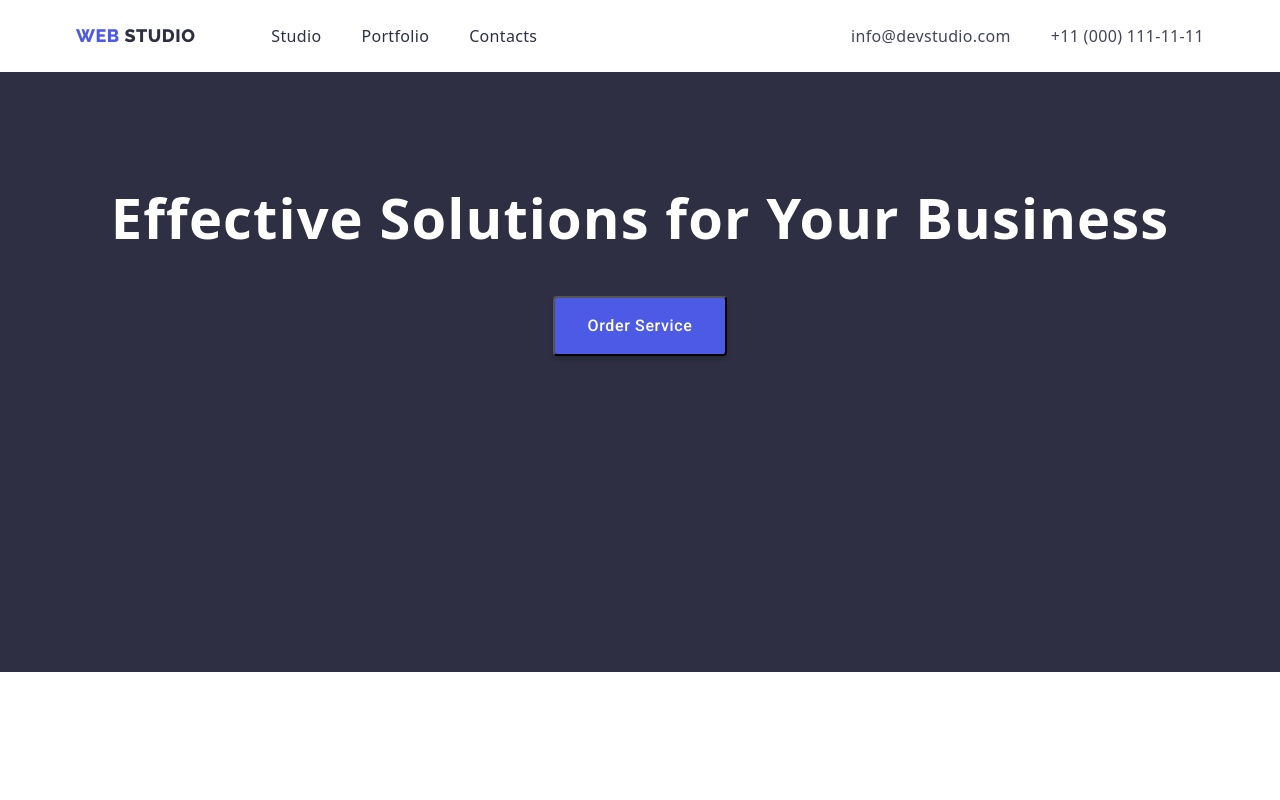
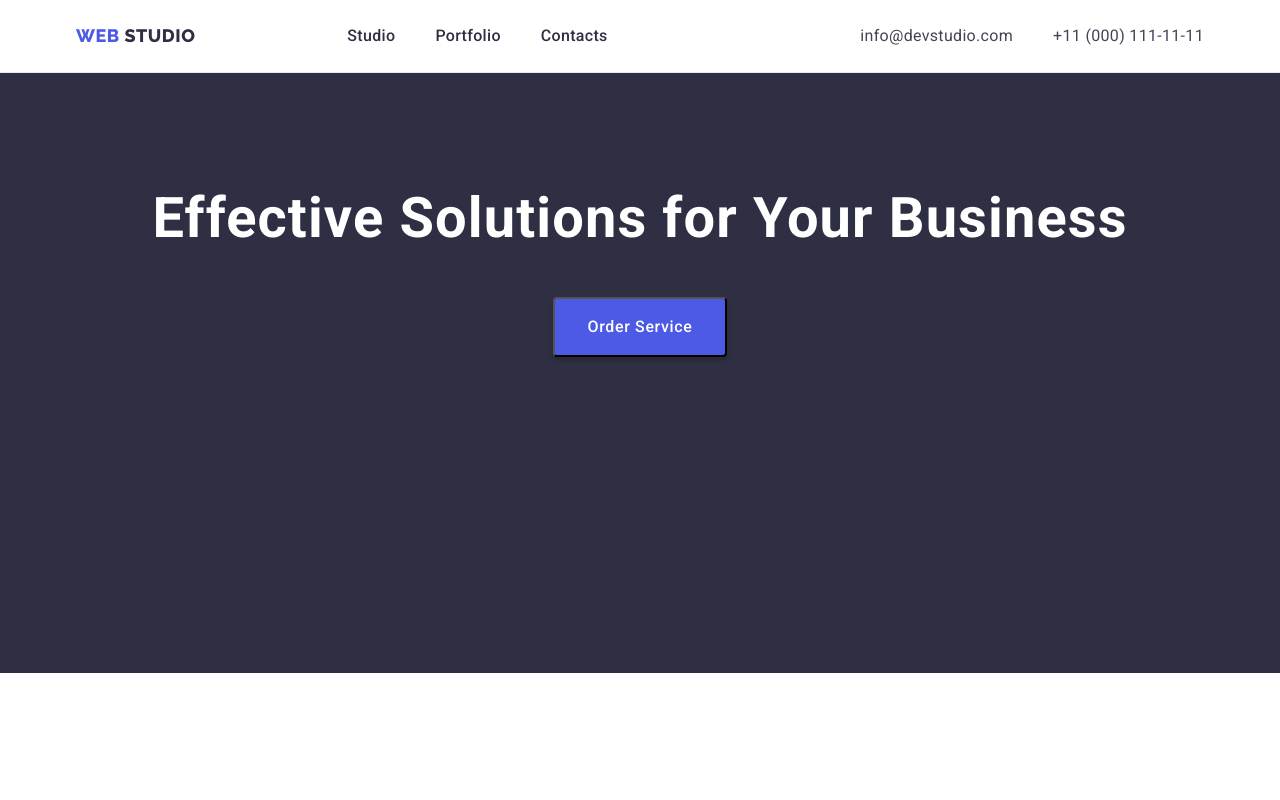
Before and after one commit to Midomik/goit-markup-hw-03, a plain HTML site: page index.html in a window 1280 px wide. Shown: the top 800 px of the page. Drawn offline with nearby package versions, Linux system fonts and the light colour scheme.

Commit message:
commit 3

```diff
--- a/css/style.css
+++ b/css/style.css
@@ -61,6 +61,7 @@ img {
   align-items: center;
   padding-top: 24px;
   padding-bottom: 24px;
+  border-bottom: 1px solid #e7e9fc;
 }
 
 .page-header-container {
@@ -83,6 +84,7 @@ img {
   letter-spacing: 0.03em;
   text-transform: uppercase;
   color: #4d5ae5;
+  margin-right: 76px;
 }
 
 .logo-studio {
@@ -100,8 +102,12 @@ img {
 .nav-list {
   display: flex;
   align-items: center;
-  column-gap: 40px;
+  gap: 40px;
 }
+
+/* .nav-item-container{
+  margin-right: 0;
+} */
 
 .nav-link {
   font-weight: 500;
@@ -109,6 +115,10 @@ img {
   line-height: 1.5;
   letter-spacing: 0.02em;
   color: #2e2f42;
+}
+
+.nav-link-container{
+  padding: 24px 0;
 }
 
 .nav-link:hover,
--- a/index.html
+++ b/index.html
@@ -5,13 +5,13 @@
     <meta http-equiv="X-UA-Compatible" content="IE=edge" />
     <meta name="viewport" content="width=device-width, initial-scale=1.0" />
     <title>Document</title>
-    <link rel="stylesheet" href="./css/style.css" />
-    <link rel="preconnect" href="https://fonts.googleapis.com" />
-    <link rel="preconnect" href="https://fonts.gstatic.com" crossorigin />
     <link
       rel="stylesheet"
       href="https://cdnjs.cloudflare.com/ajax/libs/modern-normalize/1.1.0/modern-normalize.min.css"
     />
+    <link rel="stylesheet" href="./css/style.css" />
+    <link rel="preconnect" href="https://fonts.googleapis.com" />
+    <link rel="preconnect" href="https://fonts.gstatic.com" crossorigin />
     <link
       href="https://fonts.googleapis.com/css2?family=Raleway:wght@800&family=Roboto:wght@400;500;700;900&display=swap"
       rel="stylesheet"
@@ -27,12 +27,14 @@
           </a>
           <ul class="nav-list list">
             <li class="nav-item">
-              <a href="./index.html" class="nav-link link">Studio</a>
+              <a href="./index.html" class="nav-link link nav-link-container"
+                >Studio</a
+              >
             </li>
             <li class="nav-item">
               <a href="./portfolio.html" class="nav-link link">Portfolio</a>
             </li>
-            <li class="nav-item">
+            <li class="nav-item nav-item-container">
               <a href="" class="nav-link link">Contacts</a>
             </li>
           </ul>
```
Also changed, not shown: portfolio.html (+4 -4 lines).
